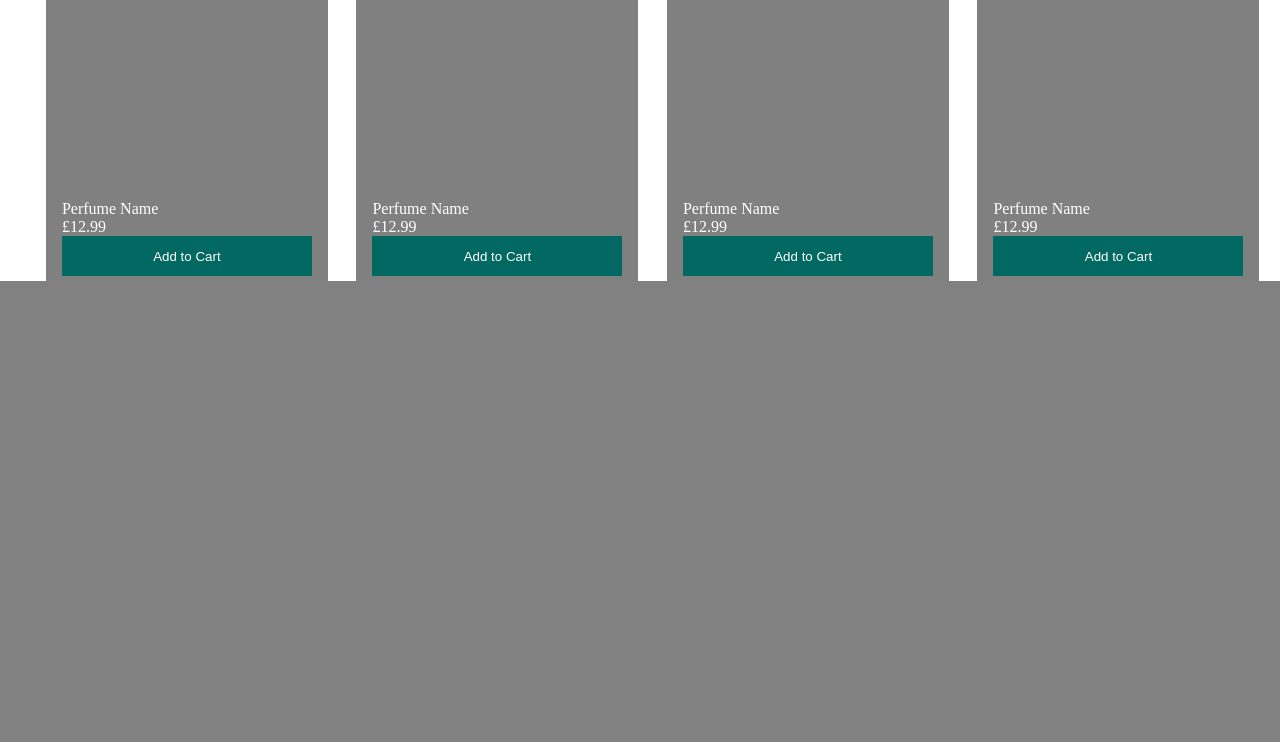
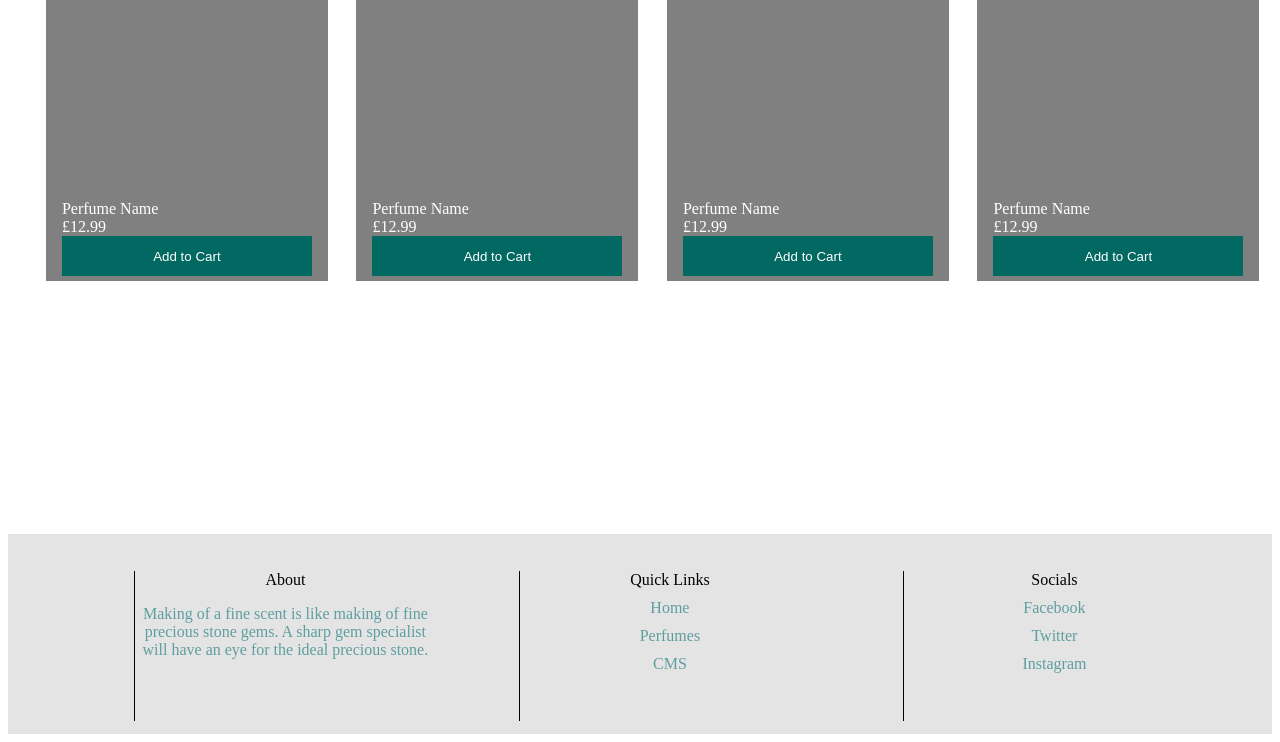
Before and after one commit to SohailMG/E-commerce, a PHP site: page /perfumes.php in a window 1280 px wide. Shown: the part 1199-1941 px from the top of the page. Before the commit the page ends 1480 px from the top, so only its background shows below. Run offline with PHP 8.4, Linux system fonts and the light colour scheme.

Commit message:
added footer

```diff
--- a/commonPHP/headerNav.php
+++ b/commonPHP/headerNav.php
@@ -48,7 +48,27 @@ function outputHeaderNav($pageName){
 
 function outputFooter(){
     echo '
-<footer></footer>
+    <footer>
+    <div class="footer-grid">
+
+        <div id="about">About
+            <p>Making of a fine scent is like making of fine precious stone gems. A sharp gem specialist will have an eye for the ideal precious stone.</p>
+        </div>
+
+        <div id="quick-links">Quick Links
+            <a href="index.php">Home</a>
+            <a href="perfumes.php">Perfumes</a>
+            <a href="CMS.php">CMS</a>
+        </div>
+        <div id="socials">Socials
+            <a href="#">Facebook</a>
+            <a href="#">Twitter</a>
+            <a href="#">Instagram</a>
+
+        </div>
+
+    </div>
+</footer>
 
 
 
@@ -58,4 +78,3 @@ function outputFooter(){
 
 </html>';
 }
-?>
--- a/index.php
+++ b/index.php
@@ -13,6 +13,8 @@ outputHeaderNav("Home");
         </div>
     </section>
 
+
+
 </main>
 
 <?php
--- a/perfumes.php
+++ b/perfumes.php
@@ -4,7 +4,7 @@ outputHTMLtags();
 outputHeaderNav("Perfumes");
 ?>
 
-<main>
+<div class="products-wrapper">
     <div class="gridwrapper">
         <div class="item-one">
             <div id="item-picture"></div>
@@ -103,8 +103,8 @@ outputHeaderNav("Perfumes");
             <button id="addbtn">Add to Cart</button>
         </div>
     </div>
+</div>
 
-</main>
 
 
 
--- a/src/visuals.js
+++ b/src/visuals.js
@@ -5,6 +5,7 @@ let addProductForm = document.getElementById("add-form");
 let add_btn = document.getElementById("add-btn");
 
 let URL = window.location.href;
+
 /**
  * removes login form and displays cms page
  */
@@ -25,7 +26,7 @@ if (URL.match("CMS")) {
   let signInform = document.getElementById("sign-in");
   let formtitle = document.getElementById("formtitle");
 
-  // switching between sign in and sign up forms
+  // switching to sign in form and hiding sign up form
   switch_signIn.onclick = () => {
     if (signInform.style.display != "block") {
       signInform.style.display = "block";
@@ -38,6 +39,7 @@ if (URL.match("CMS")) {
       switch_signUp.style.color = "white";
     }
   };
+  // switching to sign up form and hiding sign in form
   switch_signUp.onclick = () => {
     signInform.style.display = "none";
     signUpform.style.display = "block";
--- a/styles/common.css
+++ b/styles/common.css
@@ -93,3 +93,46 @@ section{
 main{
 height: 800px;
 }
+footer{
+    height: 200px;
+    background-color: rgb(228, 228, 228);
+
+}
+.footer-grid{
+    display: grid;
+    grid-gap: 1em;
+    margin-left: 10%;
+    grid-template-columns: repeat(3,1fr);
+
+}
+.footer-grid > div{
+    text-align: center;
+    margin-top: 10%;
+    width: 300px;
+    height: 150px;
+    color: black;
+
+    border-top: none;
+    border-right: none;
+    border-bottom: none;
+    border-left: 1px solid black;
+}
+#about > p{
+    color: cadetblue;
+    text-align: center;
+
+}
+#quick-links > a{
+    display: block;
+    text-decoration: none;
+    color: cadetblue;
+    margin-top: 10px;
+
+}
+#socials > a{
+    display: block;
+    text-decoration: none;
+    color: cadetblue;
+    margin-top: 10px;
+
+}
--- a/styles/perfumes.css
+++ b/styles/perfumes.css
@@ -1,3 +1,7 @@
+.products-wrapper{
+    margin-bottom: 20%;
+
+}
 .gridwrapper{
 
     color: white;
```
Also changed, not shown: Images/bg.jpg (added), 2 other files.
